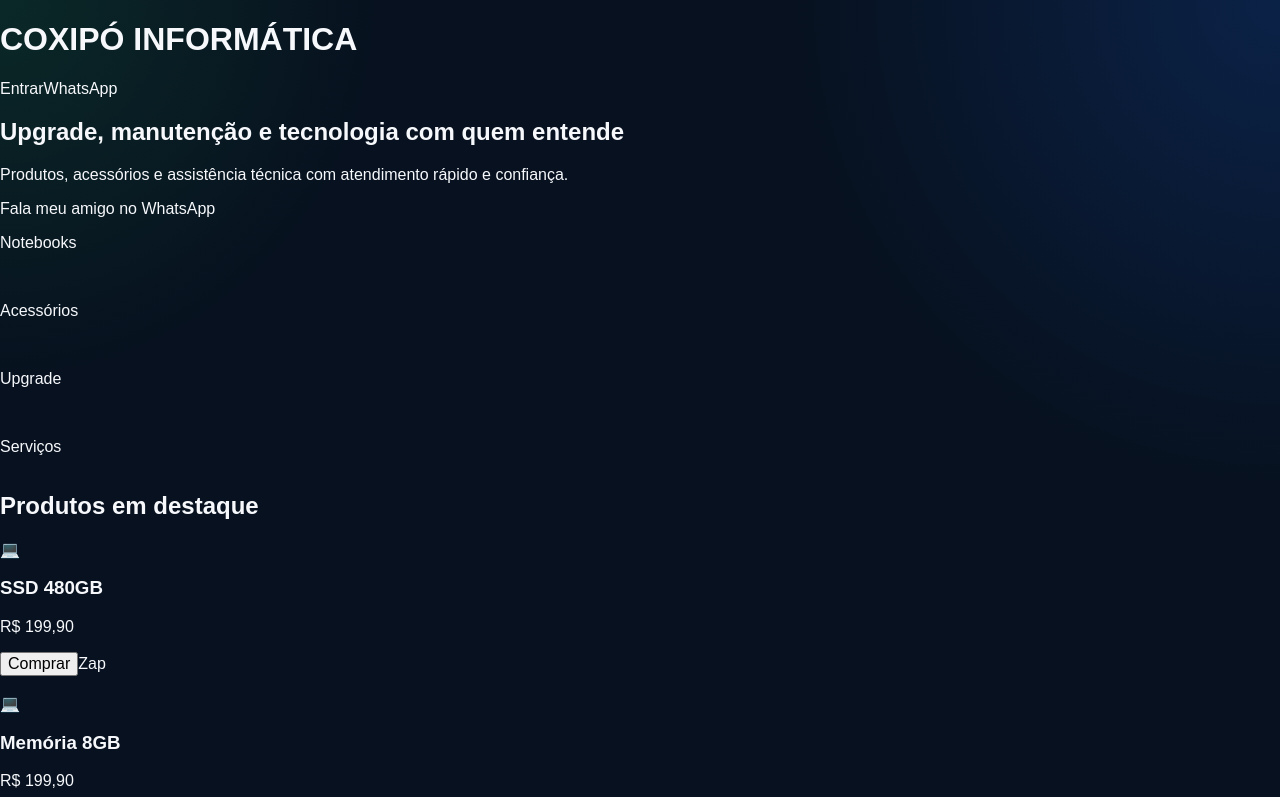
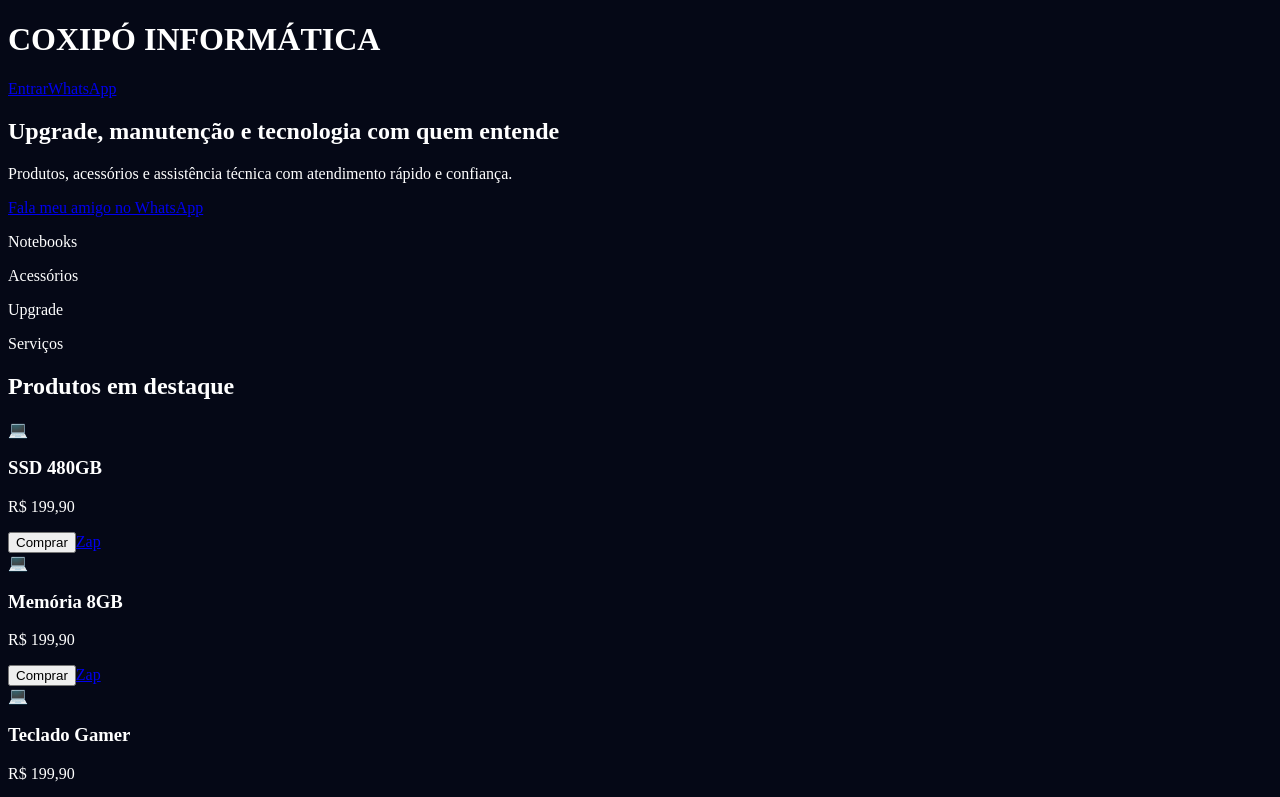
Before and after one commit to cxpinfo/shop, a Next.js app: page / in a window 1280 px wide. Shown: the top 797 px of the page. Built offline with nearby package versions, Linux system fonts and the light colour scheme.

Commit message:
Update globals.css

```diff
--- a/app/globals.css
+++ b/app/globals.css
@@ -1,341 +1,8 @@
-:root {
-  --background: #07111f;
-  --background-soft: #0e1a2d;
-  --card: #0d1728;
-  --line: rgba(255,255,255,0.08);
-  --text: #f6f8fb;
-  --muted: #9fb0c6;
-  --primary: #25d366;
-  --secondary: #1d6fff;
-  --danger: #ff5d5d;
-  --radius: 18px;
-  --container: 1200px;
+@tailwind base;
+@tailwind components;
+@tailwind utilities;
+
+body {
+  background: #050816;
+  color: white;
 }
-
-* { box-sizing: border-box; }
-html { scroll-behavior: smooth; }
-body {
-  margin: 0;
-  background:
-    radial-gradient(circle at top right, rgba(29,111,255,0.18), transparent 26%),
-    radial-gradient(circle at top left, rgba(37,211,102,0.12), transparent 20%),
-    var(--background);
-  color: var(--text);
-  font-family: Arial, Helvetica, sans-serif;
-}
-
-a { color: inherit; text-decoration: none; }
-img { max-width: 100%; display: block; }
-button, input, select, textarea {
-  font: inherit;
-}
-.container {
-  width: min(var(--container), calc(100% - 32px));
-  margin: 0 auto;
-}
-.section { padding: 28px 0; }
-.card {
-  background: linear-gradient(180deg, rgba(255,255,255,0.03), rgba(255,255,255,0.01));
-  border: 1px solid var(--line);
-  border-radius: var(--radius);
-  backdrop-filter: blur(10px);
-}
-.badge {
-  display: inline-flex;
-  align-items: center;
-  gap: 8px;
-  border: 1px solid rgba(37, 211, 102, 0.25);
-  background: rgba(37, 211, 102, 0.1);
-  color: #a5ffc2;
-  border-radius: 999px;
-  padding: 8px 14px;
-  font-size: 13px;
-  font-weight: 700;
-}
-.btn {
-  display: inline-flex;
-  align-items: center;
-  justify-content: center;
-  gap: 10px;
-  border-radius: 14px;
-  padding: 14px 18px;
-  border: none;
-  cursor: pointer;
-  transition: transform .18s ease, opacity .18s ease;
-  font-weight: 700;
-}
-.btn:hover { transform: translateY(-1px); opacity: .95; }
-.btn-primary { background: var(--primary); color: #04210d; }
-.btn-secondary { background: var(--secondary); color: white; }
-.btn-outline {
-  background: transparent;
-  color: var(--text);
-  border: 1px solid var(--line);
-}
-.grid {
-  display: grid;
-  gap: 18px;
-}
-.hero {
-  display: grid;
-  grid-template-columns: 1.2fr .8fr;
-  gap: 24px;
-  align-items: stretch;
-  padding: 28px 0 18px;
-}
-.hero-copy {
-  padding: 36px;
-}
-.hero-copy h1 {
-  font-size: clamp(2rem, 4vw, 4.2rem);
-  line-height: 1.03;
-  margin: 14px 0;
-}
-.hero-copy p {
-  color: var(--muted);
-  font-size: 1.05rem;
-  line-height: 1.7;
-  max-width: 58ch;
-}
-.hero-actions {
-  display: flex;
-  gap: 12px;
-  flex-wrap: wrap;
-  margin-top: 22px;
-}
-.hero-side {
-  padding: 22px;
-  display: grid;
-  gap: 16px;
-}
-.kpi {
-  padding: 18px;
-}
-.kpi strong {
-  display: block;
-  font-size: 1.6rem;
-  margin-bottom: 6px;
-}
-.kpi span { color: var(--muted); }
-.topbar {
-  border-bottom: 1px solid var(--line);
-  position: sticky;
-  top: 0;
-  z-index: 10;
-  backdrop-filter: blur(14px);
-  background: rgba(7,17,31,0.78);
-}
-.header {
-  display: flex;
-  align-items: center;
-  justify-content: space-between;
-  gap: 16px;
-  padding: 16px 0;
-}
-.brand {
-  display: flex;
-  align-items: center;
-  gap: 14px;
-}
-.logo {
-  width: 46px;
-  height: 46px;
-  border-radius: 16px;
-  background: linear-gradient(135deg, var(--primary), var(--secondary));
-  display: grid;
-  place-items: center;
-  font-weight: 900;
-  color: #051321;
-}
-.nav {
-  display: flex;
-  align-items: center;
-  gap: 18px;
-  color: var(--muted);
-}
-.search {
-  width: min(100%, 420px);
-  display: flex;
-  align-items: center;
-  gap: 10px;
-  padding: 12px 14px;
-  border-radius: 14px;
-  border: 1px solid var(--line);
-  background: rgba(255,255,255,0.03);
-}
-.search input {
-  flex: 1;
-  background: transparent;
-  border: none;
-  outline: none;
-  color: var(--text);
-}
-.section-title {
-  display: flex;
-  align-items: end;
-  justify-content: space-between;
-  gap: 16px;
-  margin-bottom: 16px;
-}
-.section-title h2 {
-  margin: 0;
-  font-size: clamp(1.5rem, 2vw, 2.25rem);
-}
-.section-title p {
-  margin: 6px 0 0;
-  color: var(--muted);
-}
-.product-grid {
-  display: grid;
-  grid-template-columns: repeat(4, minmax(0, 1fr));
-  gap: 18px;
-}
-.product-card {
-  overflow: hidden;
-}
-.product-image {
-  aspect-ratio: 1 / 1;
-  background: rgba(255,255,255,0.03);
-}
-.product-body {
-  padding: 18px;
-}
-.product-body h3 {
-  margin: 0 0 8px;
-  font-size: 1rem;
-}
-.product-meta {
-  color: var(--muted);
-  font-size: 14px;
-  margin-bottom: 14px;
-}
-.price {
-  display: flex;
-  align-items: baseline;
-  gap: 10px;
-  margin-bottom: 14px;
-}
-.price strong {
-  font-size: 1.4rem;
-}
-.price span {
-  color: var(--muted);
-  font-size: 14px;
-}
-.category-grid {
-  display: grid;
-  grid-template-columns: repeat(4, minmax(0, 1fr));
-  gap: 16px;
-}
-.category-item {
-  padding: 22px;
-}
-.category-item h3 { margin: 12px 0 6px; }
-.category-item p { margin: 0; color: var(--muted); }
-.admin-layout {
-  display: grid;
-  grid-template-columns: 280px 1fr;
-  min-height: 100vh;
-}
-.admin-sidebar {
-  border-right: 1px solid var(--line);
-  padding: 24px;
-  position: sticky;
-  top: 0;
-  height: 100vh;
-  background: rgba(7,17,31,0.85);
-  backdrop-filter: blur(18px);
-}
-.admin-main {
-  padding: 28px;
-}
-.admin-nav {
-  display: grid;
-  gap: 10px;
-  margin-top: 28px;
-}
-.admin-nav a {
-  padding: 12px 14px;
-  border-radius: 12px;
-  border: 1px solid var(--line);
-  color: var(--muted);
-}
-.admin-nav a:hover,
-.admin-nav a.active {
-  color: white;
-  background: rgba(255,255,255,0.04);
-}
-.table-wrap {
-  overflow-x: auto;
-}
-table {
-  width: 100%;
-  border-collapse: collapse;
-}
-th, td {
-  padding: 14px;
-  border-bottom: 1px solid var(--line);
-  text-align: left;
-}
-th { color: var(--muted); font-size: 14px; }
-.form-grid {
-  display: grid;
-  grid-template-columns: repeat(2, minmax(0, 1fr));
-  gap: 14px;
-}
-.field {
-  display: grid;
-  gap: 8px;
-}
-.field input,
-.field select,
-.field textarea {
-  width: 100%;
-  padding: 12px 14px;
-  border-radius: 14px;
-  border: 1px solid var(--line);
-  background: rgba(255,255,255,0.03);
-  color: var(--text);
-  outline: none;
-}
-.field textarea { min-height: 120px; resize: vertical; }
-.login-card {
-  width: min(520px, calc(100% - 32px));
-  margin: 8vh auto;
-  padding: 28px;
-}
-.footer {
-  padding: 28px 0 50px;
-  color: var(--muted);
-}
-.whatsapp-float {
-  position: fixed;
-  right: 18px;
-  bottom: 18px;
-  z-index: 20;
-}
-.notice {
-  border-left: 4px solid var(--secondary);
-  padding: 14px 16px;
-  color: var(--muted);
-}
-@media (max-width: 980px) {
-  .hero,
-  .admin-layout,
-  .product-grid,
-  .category-grid,
-  .form-grid {
-    grid-template-columns: 1fr;
-  }
-  .admin-sidebar {
-    position: relative;
-    height: auto;
-    border-right: none;
-    border-bottom: 1px solid var(--line);
-  }
-  .header {
-    flex-wrap: wrap;
-  }
-  .nav { width: 100%; justify-content: space-between; }
-  .search { width: 100%; }
-}
```
